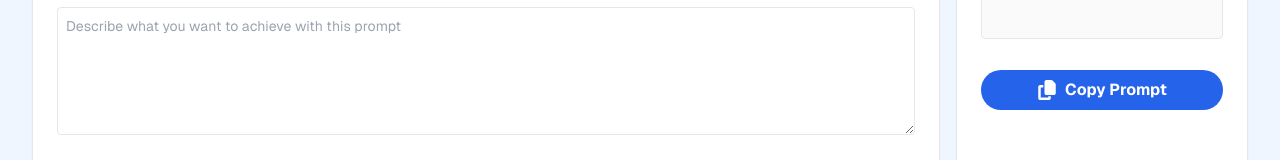
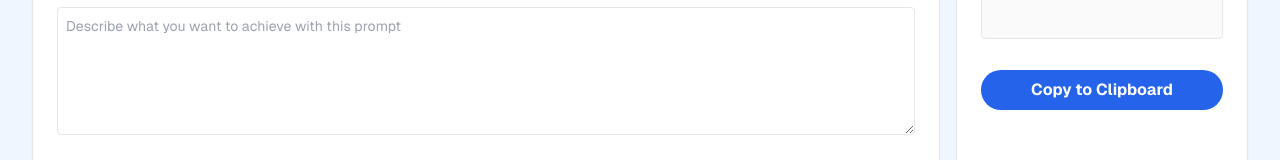
Before and after one commit to Orbitado/ai-prompt-wizard, a Next.js app: page /prompts in a window 1280 px wide. Shown: the part 422-582 px from the top of the page. Built offline with nearby package versions, Linux system fonts and the light colour scheme.

Commit message:
[ADDED] CopyToClipboard Component

```diff
--- a/src/app/(pages)/(public)/prompts/page.tsx
+++ b/src/app/(pages)/(public)/prompts/page.tsx
@@ -11,7 +11,8 @@ import Input from "@/components/common/Input";
 import RadioSelect from "@/components/common/RadioSelect";
 import Button from "@/components/common/Button";
 
-import { FaCopy, FaWandMagicSparkles } from "react-icons/fa6";
+import { FaWandMagicSparkles } from "react-icons/fa6";
+import CopyToClipboard from "@/components/common/CopyToClipboard";
 
 export default function PromptGeneratorPage() {
   return (
@@ -75,13 +76,7 @@ export default function PromptGeneratorPage() {
               noResize
               placeholder="Your generated prompt will be displayed here..."
             />
-            <Button
-              href="/prompts"
-              addClass="w-full rounded-[0.26rem] flex justify-center items-center"
-            >
-              <FaCopy className="mr-2 text-xl" />
-              <span>Copy Prompt</span>
-            </Button>
+            <CopyToClipboard text="Your generated prompt will be displayed here..." />
           </CardContent>
         </Card>
       </article>
--- /dev/null
+++ b/src/components/common/CopyToClipboard.tsx
@@ -0,0 +1,22 @@
+"use client";
+
+import { useState } from "react";
+
+export default function CopyToClipboard(props: { text: string }) {
+  const [copied, setCopied] = useState(false);
+
+  const handleCopy = () => {
+    navigator.clipboard.writeText(props.text);
+    setCopied(true);
+    setTimeout(() => setCopied(false), 1500);
+  };
+
+  return (
+    <button
+      className="bg-blue-600 hover:bg-blue-700 px-8 py-2 rounded-full w-full font-bold text-center text-md text-white text-wrap xs:text-lg"
+      onClick={handleCopy}
+    >
+      {`${copied ? "Copied!" : "Copy to Clipboard"}`}
+    </button>
+  );
+}
```
